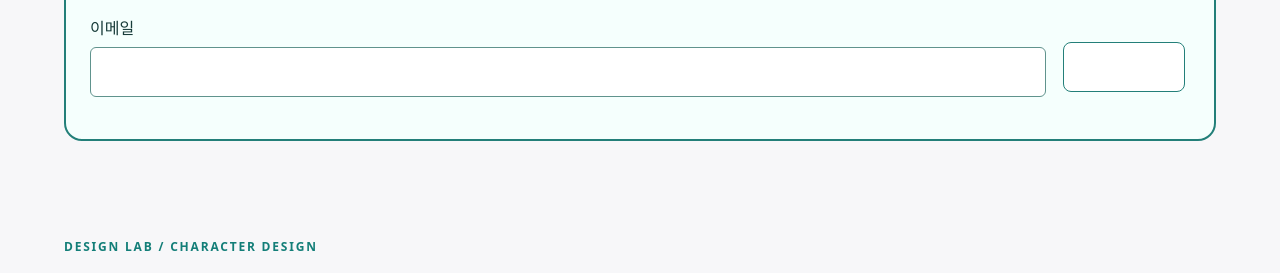
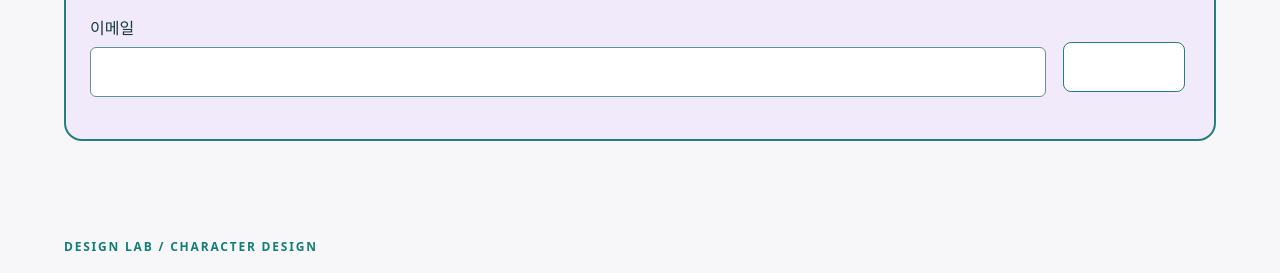
Before and after one commit to a01089501562-lang/character-studio, a plain HTML site: page index.html in a window 1280 px wide. Shown: the part 293-566 px from the top of the page. Drawn offline with Linux system fonts and the light colour scheme.

Commit message:
Use a pale lavender background for learning records

```diff
--- a/account.css
+++ b/account.css
@@ -3,7 +3,7 @@
   padding: 24px;
   border: 2px solid #237f79;
   border-radius: 18px;
-  background: #f5fffd;
+  background: #f1eafa;
   color: #173b39;
 }
 .account-panel form {
```
